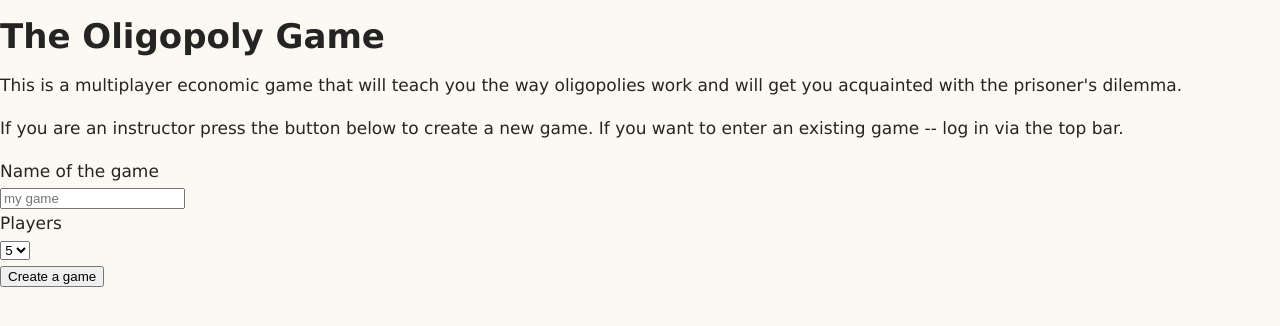
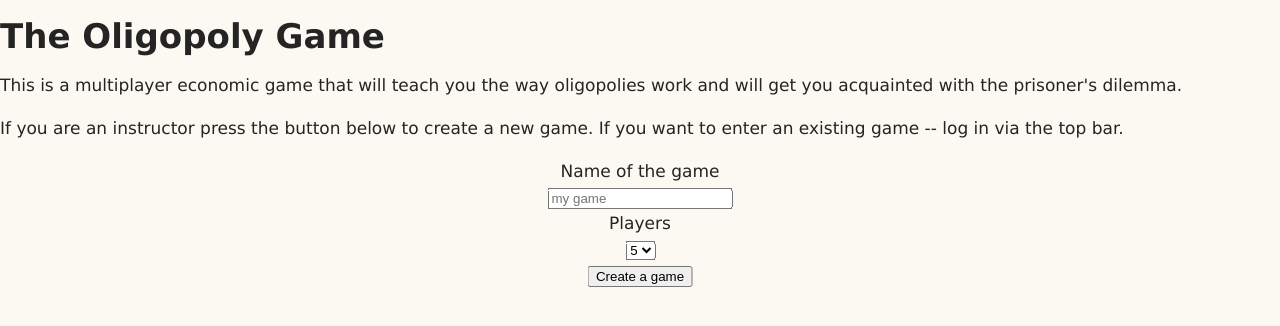
Before and after one commit to stacyjina/oligopoly-game, a PHP site: page / in a window 1280 px wide. Shown: the part 60-386 px from the top of the page. Run offline with PHP 8.4, Linux system fonts and the light colour scheme.

Commit message:
improve css a little bit

```diff
--- a/css/style.css
+++ b/css/style.css
@@ -80,6 +80,7 @@ li.link:hover {
 
 div {
     display: block;
+    margin: auto;
 }
 
 body {
@@ -90,3 +91,11 @@ body {
     color: #242424;
     background-color: #FBF9F1;
 }
+
+form.create {
+    margin: auto;
+    left: 50%;
+    position: absolute;
+    transform: translate(-50%, 0);
+    text-align: center;
+}
--- a/index.php
+++ b/index.php
@@ -36,24 +36,24 @@
 
     <!-- <button class="new-game" type="menu">New game</button> -->
 
-    <div class="dropdown-form">
-        <form class="px-4 py-3" action="index.php" method="post">
+    <div class="form">
+        <form class="create" action="index.php" method="post">
             <div class="mb-3">
-                <label for="exampleDropdownFormEmail1" class="form-label">Name of the game</label>
+                <label class="create">Name of the game</label>
                 <br>
-                <input type="text" placeholder="my game" name="gamename">
+                <input class="create" type="text" placeholder="my game" name="gamename">
             </div>
             <div class="mb-3">
-                <label class="label" for="players_number">Players</label>
+                <label class="create" for="players_number">Players</label>
                 <br>
-                <select name="players_number">
+                <select class="create" name="players_number">
                     <option value="3" style="text-align: center;">3</option>
                     <option value="4" style="text-align: center;">4</option>
                     <option value="5" selected="selected" style="text-align: center;">5</option>
                     <option value="6" style="text-align: center;">6</option>
                 </select>
             </div>
-            <button type="submit" class="btn btn-primary" name="submit">Create a game</button>
+            <button type="submit" class="create" name="submit">Create a game</button>
         </form>
     </div>
 
```
